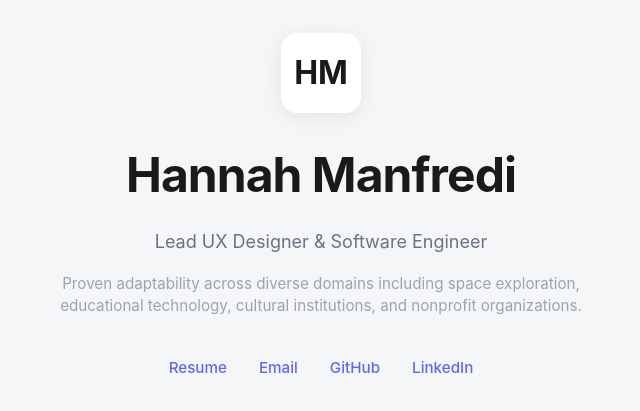
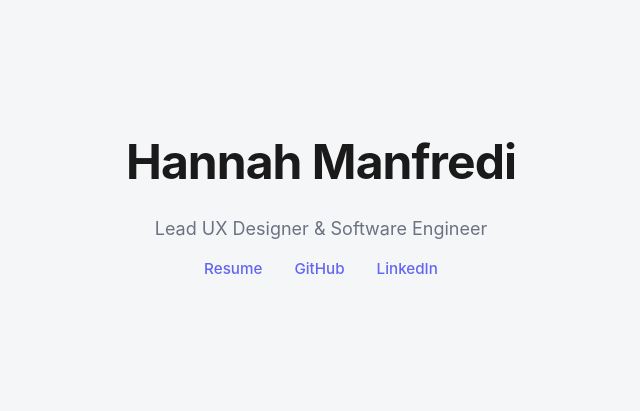
Before and after one commit to hannahmanfredi/HannahManfredi, a plain HTML site: page index.html in a window 1280 px wide. Shown: the part 195-606 px from the top of the page, without its empty margins (319-959 px from the left). Drawn offline with Linux system fonts and the light colour scheme.

Commit message:
refactor: Update resume

```diff
--- a/index.html
+++ b/index.html
@@ -28,20 +28,7 @@
             width: 100%;
         }
 
-        .logo {
-            width: 80px;
-            height: 80px;
-            background: white;
-            border-radius: 16px;
-            margin: 0 auto 32px;
-            display: flex;
-            align-items: center;
-            justify-content: center;
-            box-shadow: 0 4px 20px rgba(0, 0, 0, 0.08);
-            font-size: 2rem;
-            font-weight: 700;
-            color: #1a1a1a;
-        }
+
 
         h1 {
             font-size: 3rem;
@@ -102,17 +89,11 @@
 </head>
 <body>
     <div class="container">
-        <div class="logo">HM</div>
         <h1>Hannah Manfredi</h1>
         <p class="subtitle">Lead UX Designer & Software Engineer</p>
-        <p class="description">
-            Proven adaptability across diverse domains including space exploration,
-            educational technology, cultural institutions, and nonprofit organizations.
-        </p>
 
         <div class="links">
             <a href="resume.html">Resume</a>
-            <a href="mailto:hannah.k.manfredi@gmail.com">Email</a>
             <a href="https://github.com/hannahmanfredi" target="_blank">GitHub</a>
             <a href="https://www.linkedin.com/in/hannahmanfredi/" target="_blank">LinkedIn</a>
         </div>
```
Also changed, not shown: resume.html (+4 -4 lines).
